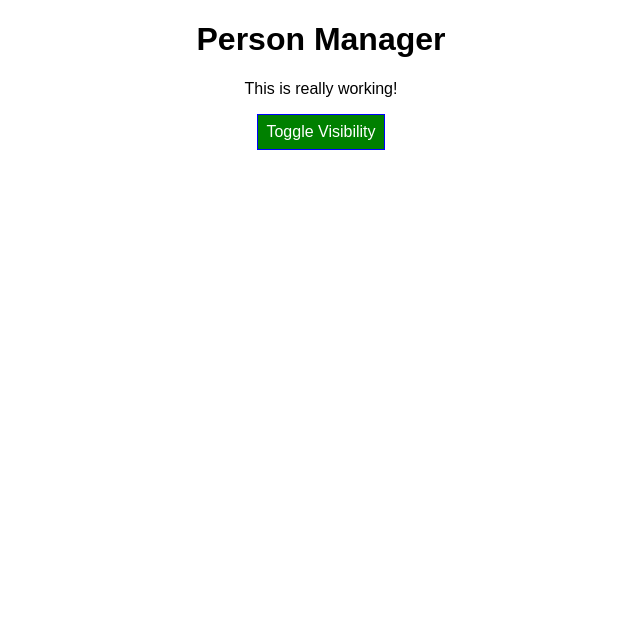
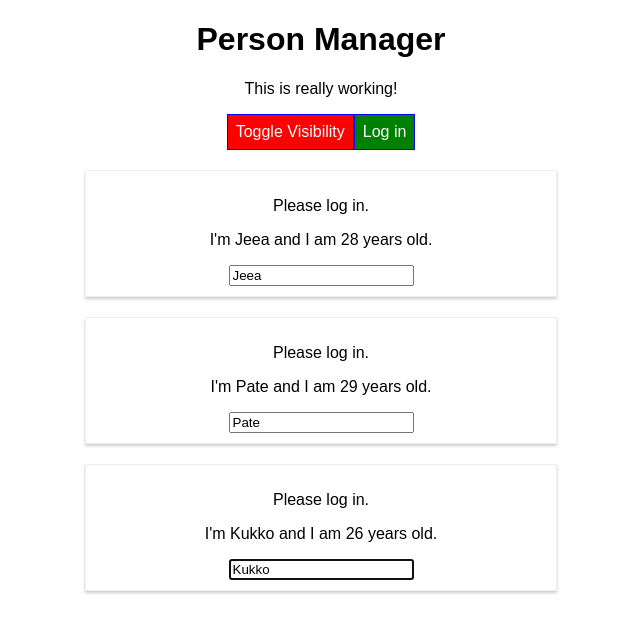
Before and after one commit to januzgi/course-app, a React app: page / in a window 1280 px wide. Shown: the top 632 px of the page, without its empty margins (319-959 px from the left). Built offline with nearby package versions, Linux system fonts and the light colour scheme.

Commit message:
ContextAPI for passing context instead of props

```diff
--- a/src/components/Cockpit/Cockpit.js
+++ b/src/components/Cockpit/Cockpit.js
@@ -1,33 +1,37 @@
-import React from 'react';
+import React, { useEffect, useRef } from 'react';
 import classes from './Cockpit.css';
+import AuthContext from '../../context/auth-context';
 
 const cockpit = (props) => {
+  // Using useRef hook in functional components using useEffect
+  const toggleBtnRef = useRef(null);
+
   // This is componentDidMount and DidUpdate in one effect
   // You can have as many of the as you want
+  // Runs after every render cycle
+  useEffect(() => {
+    console.log('[Cockpit.js] useEffect');
+    // Http request etc. can be sent here
+    // setTimeout(() => {
+    //   alert('Saved data to cloud.');
+    // }, 2000);
+    toggleBtnRef.current.click();
+    // Return statement will run after every render cycle
+    return () => {
+      console.log('[Cockpit.js] cleanup work in useEffect');
+    };
+    // Second argument for the useEffect to give variables that will cause
+    // useEffect to execute when changed
+    // with an empty array it will run once only
+  }, []);
 
-  // import { useEffect } from 'react'
-  // useEffect(() => {
-  //   console.log('[Cockpit.js] useEffect');
-  //   // Http request etc. can be sent here
-  //   setTimeout(() => {
-  //     alert('Saved data to cloud.');
-  //   }, 2000);
-  //   // Return statement will run after every render cycle
-  //   return () => {
-  //     console.log('[Cockpit.js] cleanup work in useEffect');
-  //   };
-  //   // Second argument for the useEffect to give variables that will cause
-  //   // useEffect to execute when changed
-  //   // with an empty array it will run once only
-  // }, []);
-
-  // // Whenever a component re-renders, this 2nd useEffect could be used like this
-  // useEffect(() => {
-  //   console.log('[Cockpit.js] 2nd useEffect');
-  //   return () => {
-  //     console.log('[Cockpit.js] cleanup work in 2nd useEffect');
-  //   };
-  // });
+  // Whenever a component re-renders, this 2nd useEffect could be used like this
+  useEffect(() => {
+    console.log('[Cockpit.js] 2nd useEffect');
+    return () => {
+      console.log('[Cockpit.js] cleanup work in 2nd useEffect');
+    };
+  });
 
   // .css assignedClasses
   // let assignedClasses = ['red', 'bold'].join(' ');
@@ -50,9 +54,12 @@ const cockpit = (props) => {
     <div className={classes.Cockpit}>
       <h1>{props.title}</h1>
       <p className={assignedClasses.join(' ')}>This is really working!</p>
-      <button className={btnClass} onClick={props.clicked}>
+      <button ref={toggleBtnRef} className={btnClass} onClick={props.clicked}>
         Toggle Visibility
       </button>
+      <AuthContext.Consumer>
+        {(context) => <button onClick={context.login}>Log in</button>}
+      </AuthContext.Consumer>
     </div>
   );
 };
--- a/src/components/Persons/Person/Person.js
+++ b/src/components/Persons/Person/Person.js
@@ -2,6 +2,7 @@ import React, { Component, Fragment } from 'react';
 import withClass from '../../hoc/withClass';
 import classes from './Person.css';
 import PropTypes from 'prop-types';
+import AuthContext from '../../../context/auth-context';
 
 class Person extends Component {
   constructor(props) {
@@ -25,6 +26,15 @@ class Person extends Component {
       // <div className={classes.Person}>
       // import classes from './Person.css';
       <Fragment>
+        <AuthContext.Consumer>
+          {(context) =>
+            context.authenticated ? (
+              <p>Authenticated!</p>
+            ) : (
+              <p>Please log in.</p>
+            )
+          }
+        </AuthContext.Consumer>
         <p onClick={this.props.click}>
           I'm {this.props.name} and I am {this.props.age} years old.
         </p>
--- a/src/containers/App.js
+++ b/src/containers/App.js
@@ -4,6 +4,7 @@ import classes from './App.css';
 import Persons from '../components/Persons/Persons';
 import Cockpit from '../components/Cockpit/Cockpit';
 import withClass from '../components/hoc/withClass';
+import AuthContext from '../context/auth-context';
 
 class App extends Component {
   constructor(props) {
@@ -20,7 +21,8 @@ class App extends Component {
       { id: '2421s', name: 'Kukko', age: 26 }
     ],
     otherState: 'some other value',
-    showPersons: false
+    showPersons: false,
+    authenticated: false
   };
 
   static getDerivedStateFromProps(props, state) {
@@ -89,6 +91,10 @@ class App extends Component {
     this.setState({ showPersons: !doesShow });
   };
 
+  loginHandler = () => {
+    this.setState({ authenticated: true });
+  };
+
   render() {
     console.log('[App.js] render');
     // way 2: By defaul persons is null
@@ -101,12 +107,20 @@ class App extends Component {
           persons={this.state.persons}
           clicked={this.deletePersonHandler}
           changed={this.nameChangedHandler}
+          isAuthenticated={this.state.authenticated}
         />
       );
     }
 
     return (
       <Fragment>
+        {/* Wrap every component where you want to access the context */}
+        <AuthContext.Provider
+          value={{
+            authenticated: this.state.authenticated,
+            login: this.loginHandler
+          }}
+        >
           <Cockpit
             title={this.props.appTitle}
             showPersons={this.state.showPersons}
@@ -114,6 +128,7 @@ class App extends Component {
             clicked={this.togglePersonsHandler}
           />
           {persons}
+        </AuthContext.Provider>
       </Fragment>
     );
   }
--- /dev/null
+++ b/src/context/auth-context.js
@@ -0,0 +1,12 @@
+// This is a context object
+import React from 'react';
+
+// Context value could also be an array, a string etc.
+const authContext = React.createContext({
+  // This createContext creates a globally available object
+  authenticated: false,
+  // This method will do nothing. It is for better autocomplete.
+  login: () => {}
+});
+
+export default authContext;
```
Lines whose indentation alone changed are shown as unchanged.
